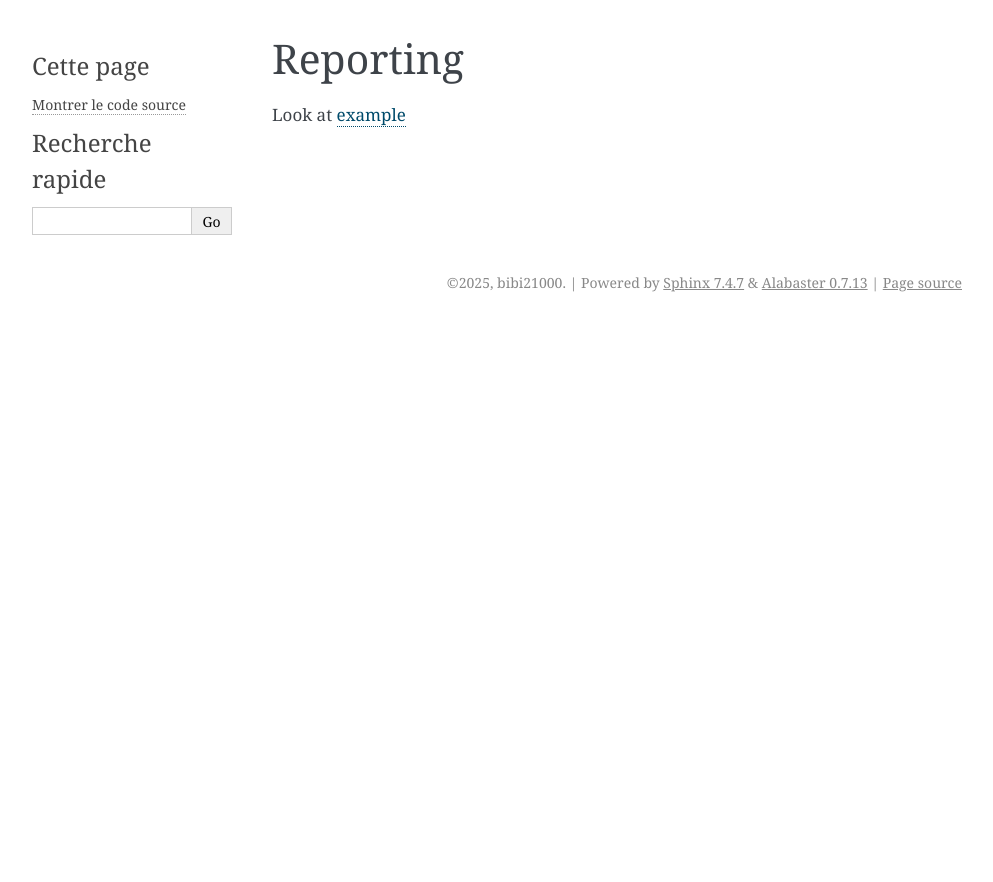
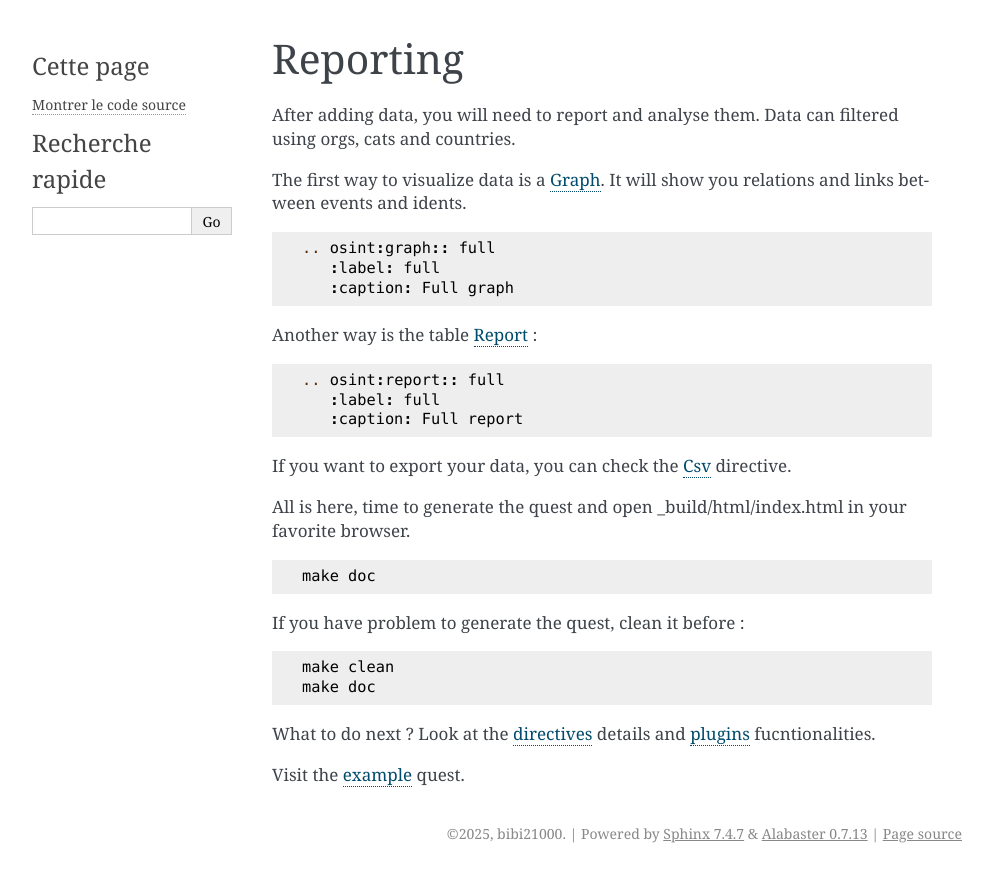
Before and after one commit to bibi21000/sphinxcontrib-osint, a Sphinx documentation site: the page built from docs/report.rst, in a window 1280 px wide. Shown: the top 882 px of the page, without its empty margins (148-1141 px from the left). Built offline with Sphinx 7.4.7, drawn with Linux system fonts in a browser that asks for light colours.

Commit message:
Update doc

```diff
--- a/docs/report.rst
+++ b/docs/report.rst
@@ -2,4 +2,42 @@
 Reporting
 ==========
 
-Look at `example <example/index.html>`_
+After adding data, you will need to report and analyse them.
+Data can filtered using orgs, cats and countries.
+
+The first way to visualize data is a :ref:`Graph <Directive Graph>`. It will show you relations and
+links between events and idents.
+
+.. code::
+
+    .. osint:graph:: full
+       :label: full
+       :caption: Full graph
+
+Another way is the table :ref:`Report <Directive Report>` :
+
+.. code::
+
+    .. osint:report:: full
+       :label: full
+       :caption: Full report
+
+If you want to export your data, you can check the :ref:`Csv <Directive Csv>` directive.
+
+All is here, time to generate the quest and open _build/html/index.html in your favorite browser.
+
+.. code::
+
+    make doc
+
+If you have problem to generate the quest, clean it before :
+
+.. code::
+
+    make clean
+    make doc
+
+What to do next ? Look at the `directives <directives.html>`_ details
+and `plugins <plugins.html>`_ fucntionalities.
+
+Visit the `example <example/index.html>`_ quest.
--- a/example/github.rst
+++ b/example/github.rst
@@ -17,7 +17,7 @@ GitHub
     :url: https://en.wikipedia.org/wiki/GitHub#GitHub_Pages
     :from: github
     :from-label: Launch
-    :from-begin: 2001-01-01
+    :begin: 2001-01-01
 
 .. osint:event:: github_pages_quickstart
     :label: GitHub Pages\nQuickstart
```
Also changed, not shown: docs/install.rst (+6 -6 lines), docs/quest.rst (+68 -1 lines).
